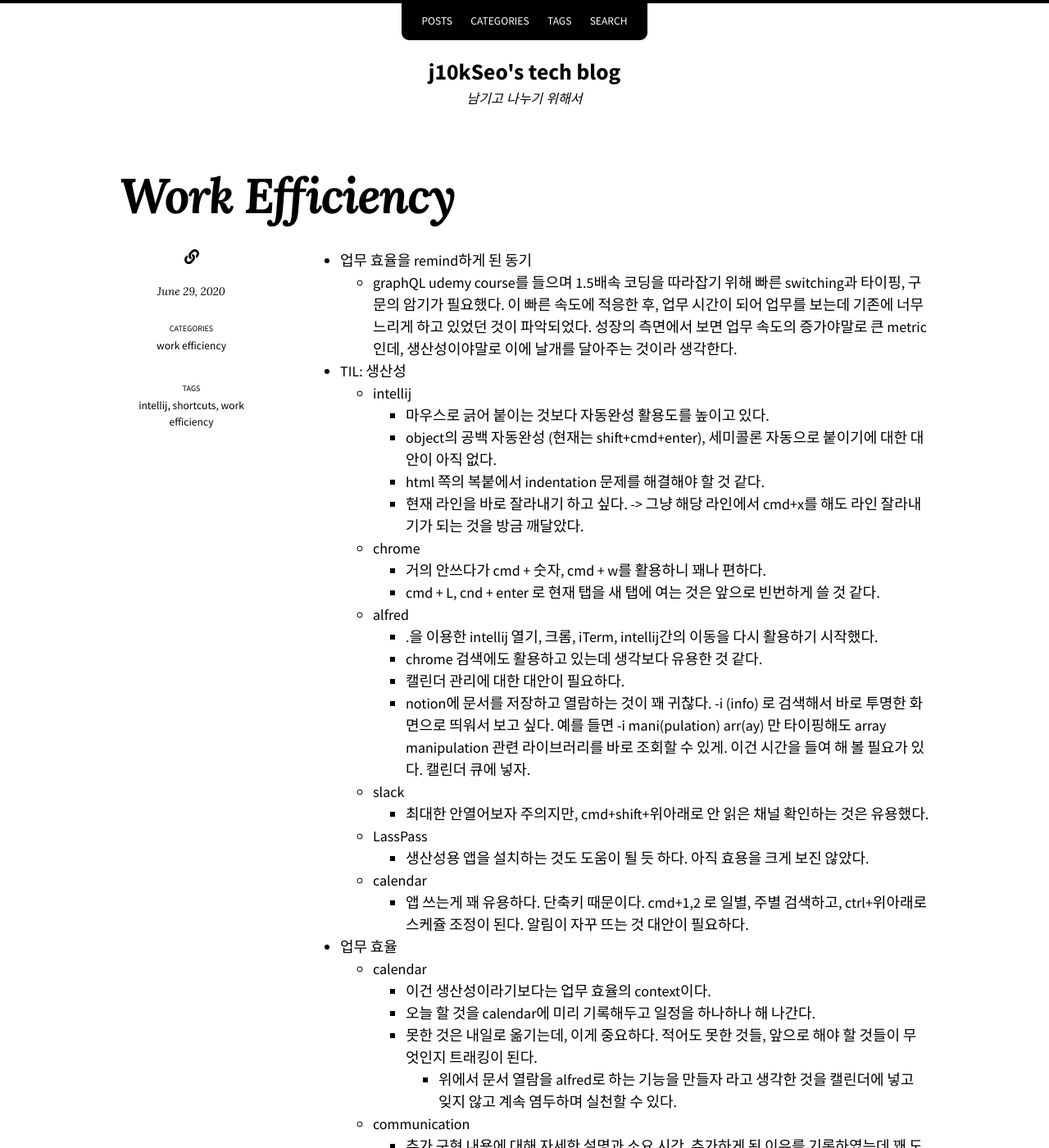
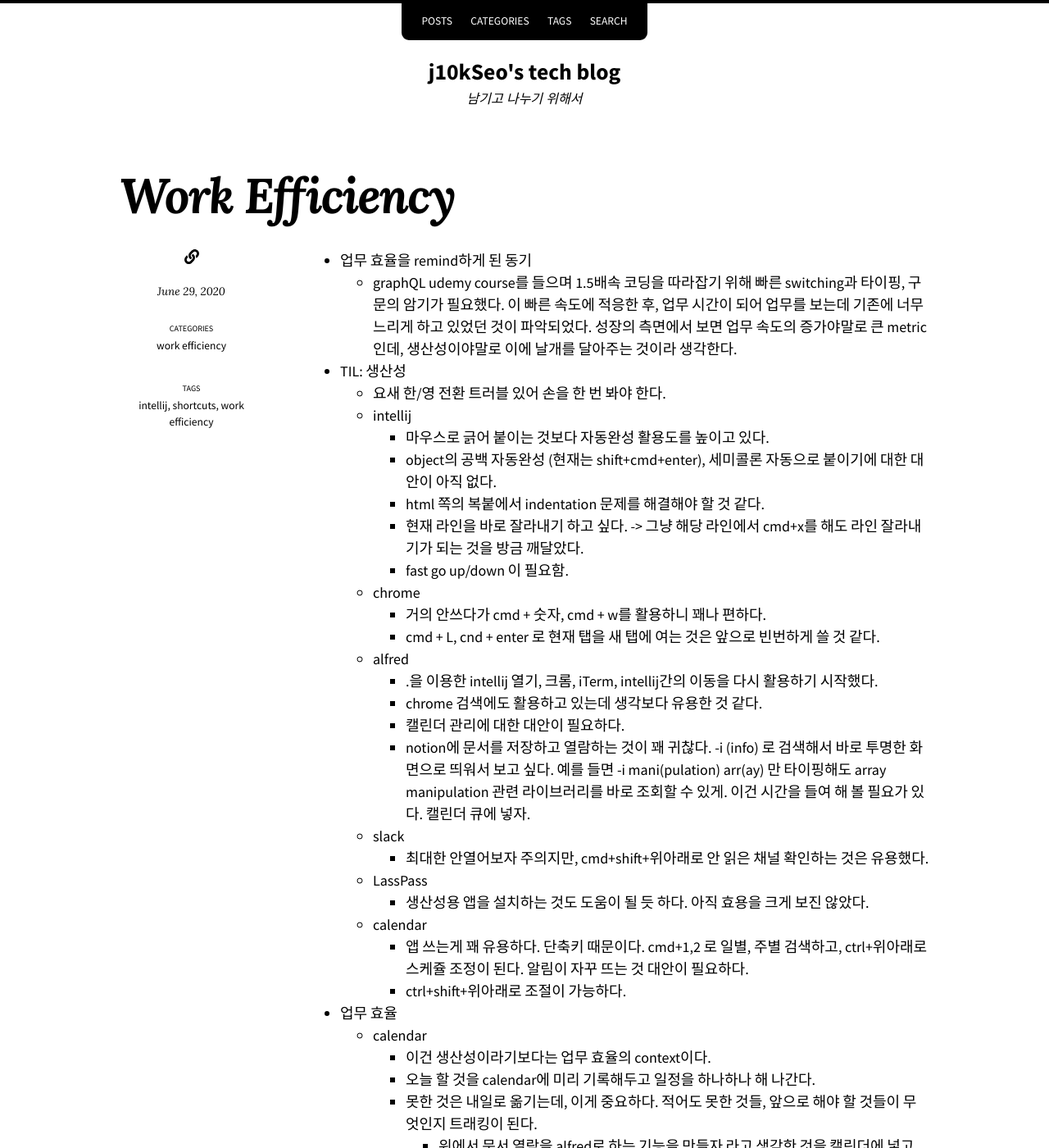
Before and after one commit to j10kSeo/j10kSeo.github.io, a Jekyll site: the page built from _posts/2020-06-29-work_efficiency.md, in a window 1280 px wide and 1400 px high. Shown: the whole window at 82% size. Built offline with Jekyll 4.4.1, drawn with Linux system fonts in a browser that asks for light colours; nearby versions of some CDN libraries.

Commit message:
6-29 add calendar shortcut

```diff
--- a/_posts/2020-06-29-work_efficiency.md
+++ b/_posts/2020-06-29-work_efficiency.md
@@ -15,11 +15,13 @@ tags:
     성장의 측면에서 보면 업무 속도의 증가야말로 큰 metric인데, 생산성이야말로 이에 날개를 달아주는 것이라 생각한다.
 
 - TIL: 생산성
+    - 요새 한/영 전환 트러블 있어 손을 한 번 봐야 한다.
     - intellij
         - 마우스로 긁어 붙이는 것보다 자동완성 활용도를 높이고 있다.
         - object의 공백 자동완성 (현재는 shift+cmd+enter), 세미콜론 자동으로 붙이기에 대한 대안이 아직 없다.
         - html 쪽의 복붙에서 indentation 문제를 해결해야 할 것 같다.
         - 현재 라인을 바로 잘라내기 하고 싶다. -> 그냥 해당 라인에서 cmd+x를 해도 라인 잘라내기가 되는 것을 방금 깨달았다.
+        - fast go up/down 이 필요함.
     - chrome
         - 거의 안쓰다가 cmd + 숫자, cmd + w를 활용하니 꽤나 편하다.
         - cmd + L, cnd + enter 로 현재 탭을 새 탭에 여는 것은 앞으로 빈번하게 쓸 것 같다.
@@ -36,6 +38,7 @@ tags:
         - 생산성용 앱을 설치하는 것도 도움이 될 듯 하다. 아직 효용을 크게 보진 않았다.
     - calendar
         - 앱 쓰는게 꽤 유용하다. 단축키 때문이다. cmd+1,2 로 일별, 주별 검색하고, ctrl+위아래로 스케쥴 조정이 된다. 알림이 자꾸 뜨는 것 대안이 필요하다.
+        - ctrl+shift+위아래로 조절이 가능하다.
 
 - 업무 효율
     - calendar
```
